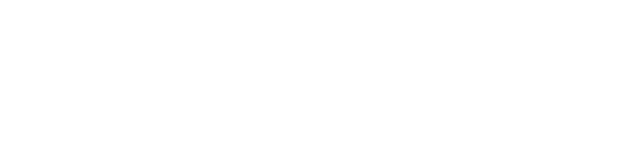
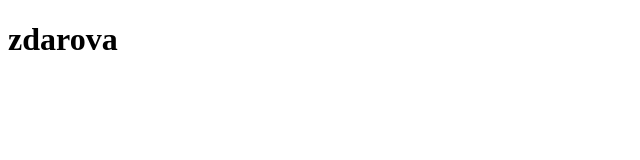
Before and after one commit to eliteBarbarian7/testLessonOne, a plain HTML site: page index.html in a window 1280 px wide. Shown: the whole page, without its empty margins (0-640 px from the left). Drawn offline with Linux system fonts and the light colour scheme.

Commit message:
second commit

```diff
--- a/index.html
+++ b/index.html
@@ -5,6 +5,6 @@
         <title>урок по гиту бля</title>
     </head>
     <body>
-
+        <h1>zdarova</h1>
     </body>
 </html>
```
